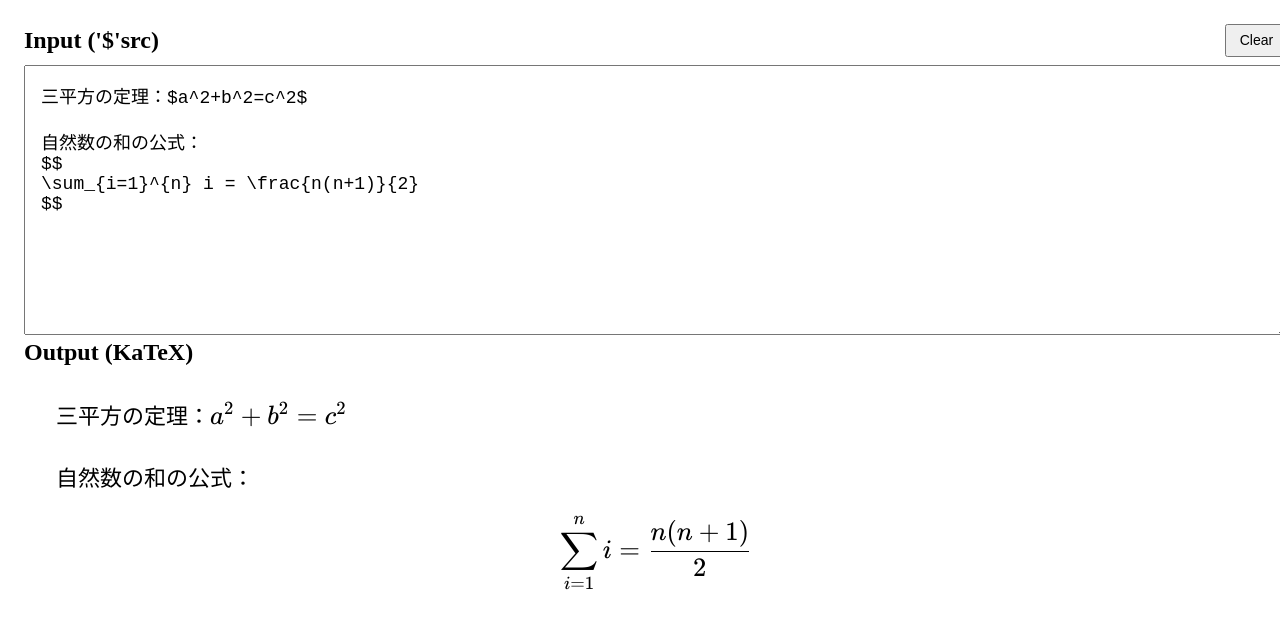
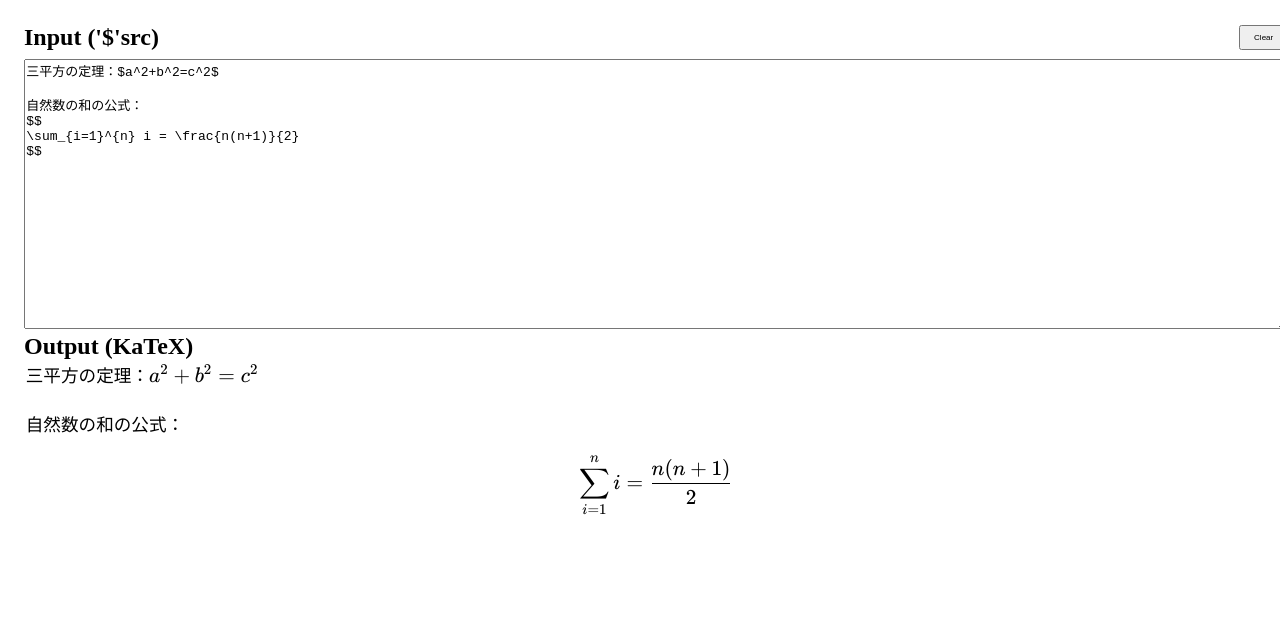
Before and after one commit to zoldof/algo-notes-ci, a Jekyll site: the page docs/katex-test/index.html, which Jekyll copies as it is, in a window 1280 px wide. Shown: the top 629 px of the page. Built offline with Jekyll 4.4.1, drawn with Linux system fonts in a browser that asks for light colours.

Commit message:
Update index.html

```diff
--- a/docs/katex-test/index.html
+++ b/docs/katex-test/index.html
@@ -23,21 +23,21 @@
       margin: 0;
     }
     button {
-      font-size: 14px;
+      font-size: 0.5em;
       padding: 0.4rem 0.8rem;
     }
     textarea {
       width: 100%;
       height: 30vh;
       font-family: monospace;
-      font-size: 18px;
-      padding: 1rem;
+      font-size: 1em;
+      padding: 0.1em;
       box-sizing: border-box;
     }
     #output {
-      padding: 2rem;
+      padding: 0.1em;
       background: white;
-      font-size: 22px;
+      font-size: 1.1em;
       min-height: 30vh;
       white-space: pre-line;
     }
```
